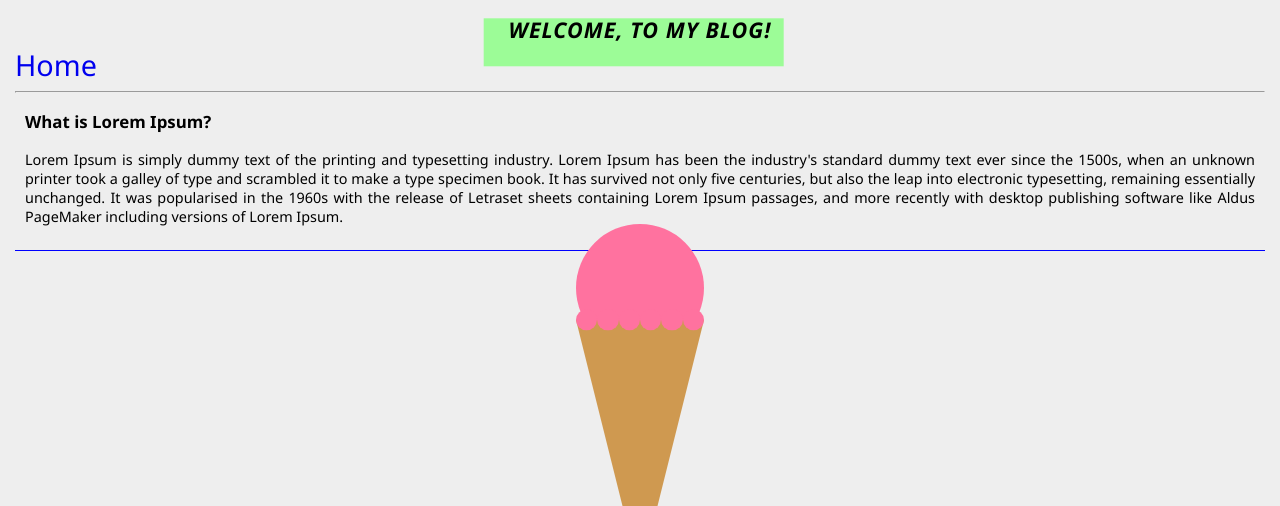
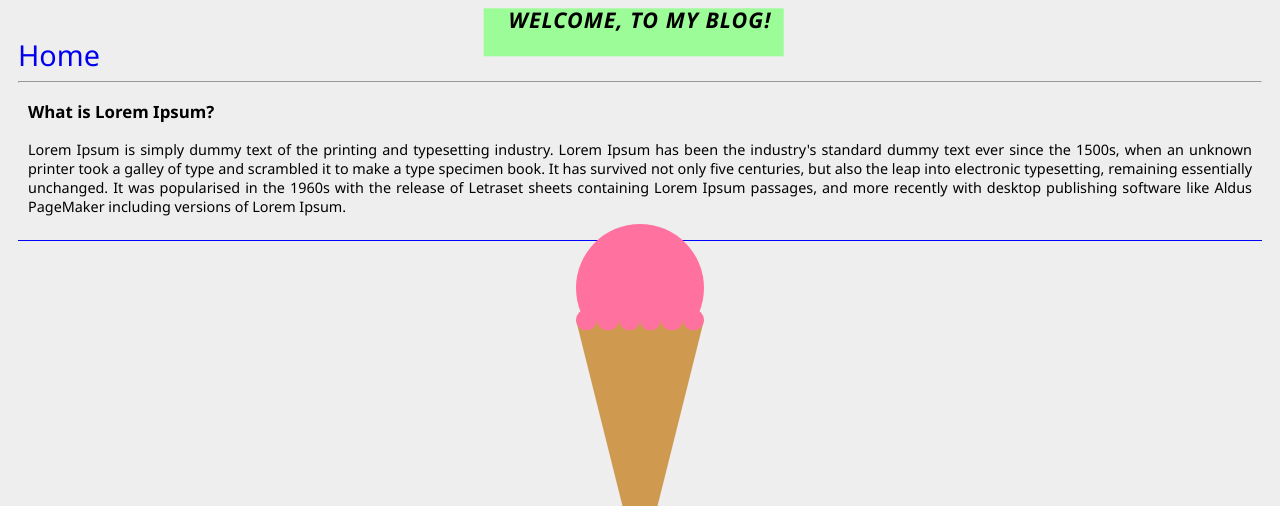
Before and after one commit to deepakmk1993/mysite, a Django app: page /posts/1/ in a window 1280 px wide. Shown: the top 506 px of the page. Run offline with Django 3.2, Linux system fonts and the light colour scheme; data comes from the database, SQL or seed files in the repository; some web fonts are replaced.

Commit message:
first commit

```diff
--- a/blog/templates/base.html
+++ b/blog/templates/base.html
@@ -11,7 +11,7 @@
 	    background: #eee;
       font-family: "Muli", "Segoe UI";
       text-align: justify;
-      margin: 0; padding: 15px;
+      margin: 0; padding: 5px 18px;
     }
     a{
       text-decoration: none;
```
